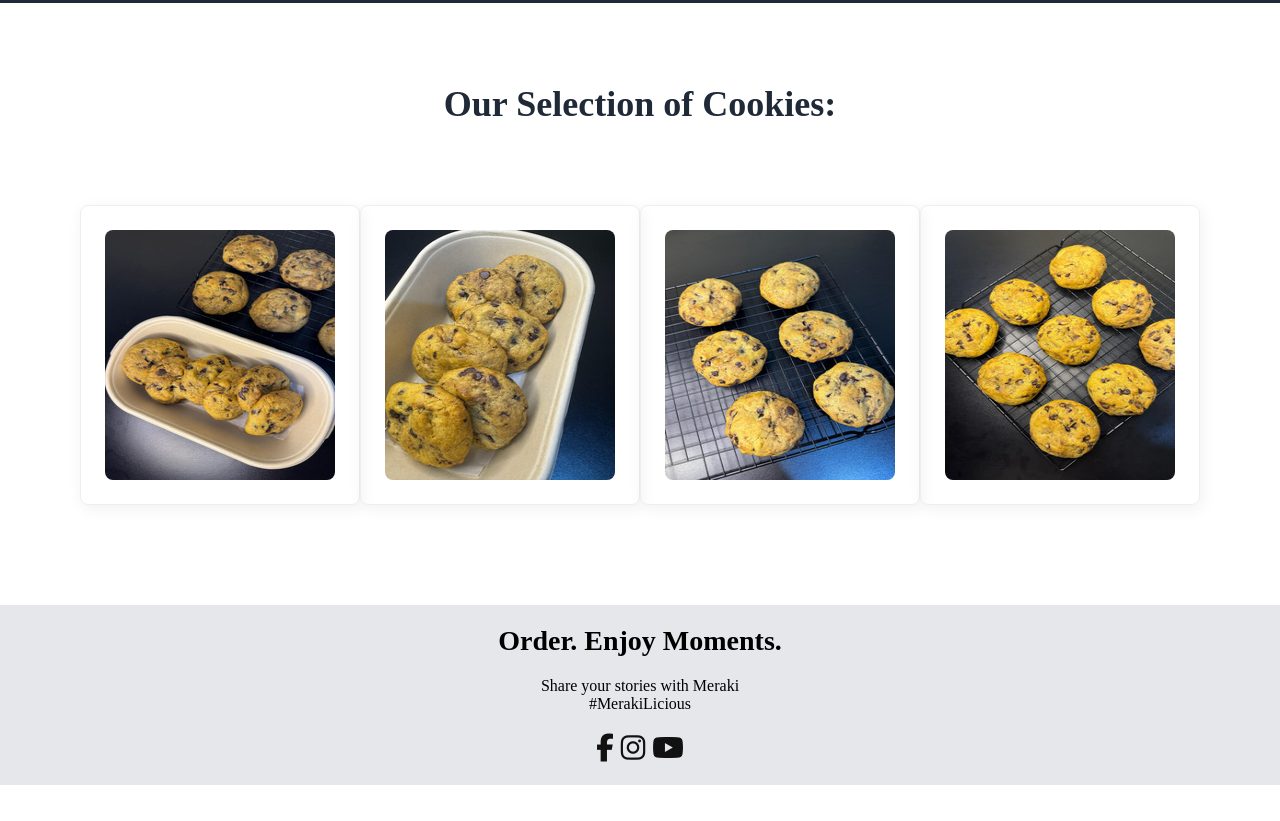
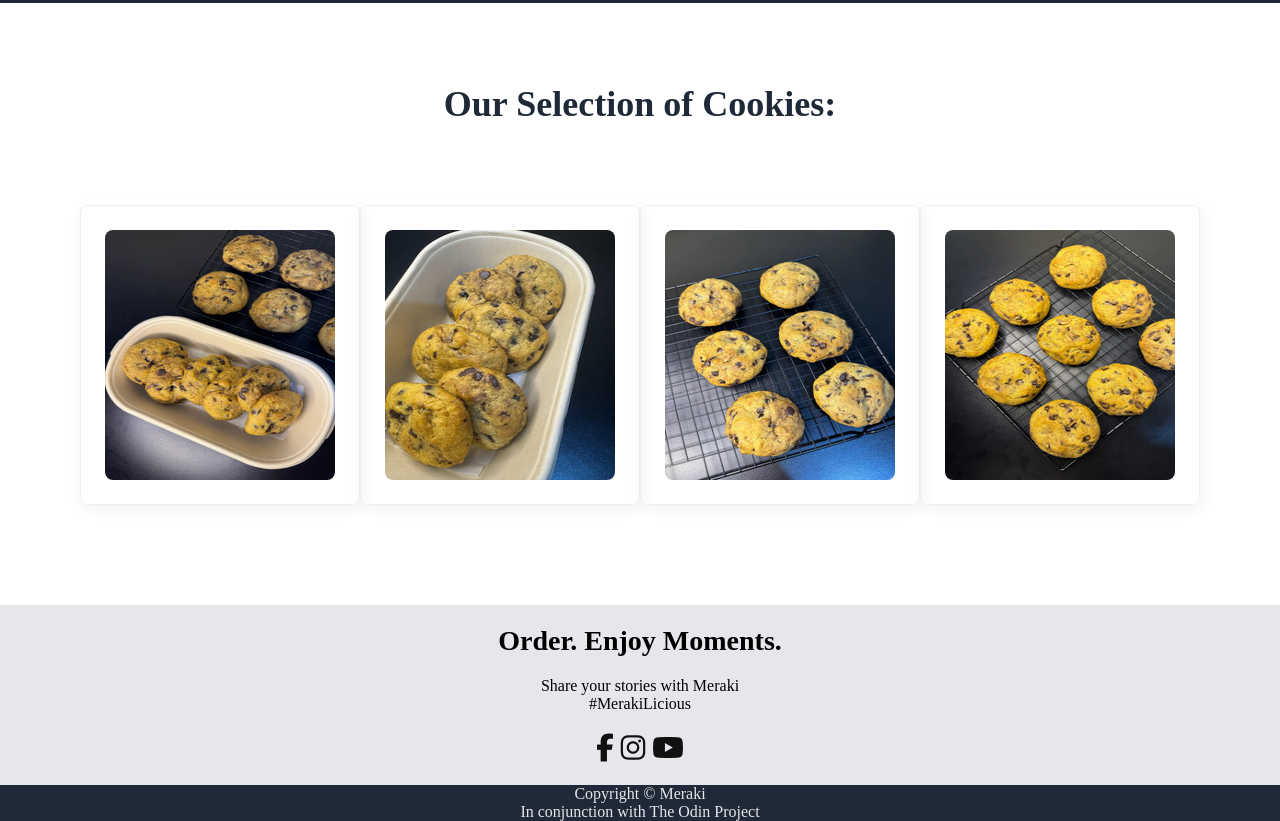
Before and after one commit to BJustin07/LandingPageMeraki, a plain HTML site: page index.html in a window 1280 px wide. Shown: the part 607-1428 px from the top of the page. Before the commit the page ends 1392 px from the top, so only its background shows below. Drawn offline with Linux system fonts and the light colour scheme.

Commit message:
added footer copright

```diff
--- a/index.html
+++ b/index.html
@@ -46,10 +46,12 @@
                     <a href="https://www.facebook.com/profile.php?id=61563260183952"><i id="fb" class="fab fa-facebook-f"></i></a>
                     <a href="#"><i id="insta" class="fab fa-instagram"></i></a>
                     <a href="https://www.youtube.com/" target="_blank"><i id="yt" class="fab fa-youtube"></i></a>
-
                 </div>
-
             </div>
+        </div>
+        <div class="footer">
+            <p>Copyright © Meraki</p>
+            <p>In conjunction with The Odin Project</p>
         </div>
     </body>
 </html>
--- a/styles.css
+++ b/styles.css
@@ -15,6 +15,14 @@ html {
     align-items: center;
     justify-content: space-between;
     padding: 0px 300px;
+}
+
+.footer{
+    display:flex;
+    flex-direction: column;
+    background-color: #1f2937;
+    align-items: center;
+    text-align: center;
 }
 
 .logoContainer{
```
